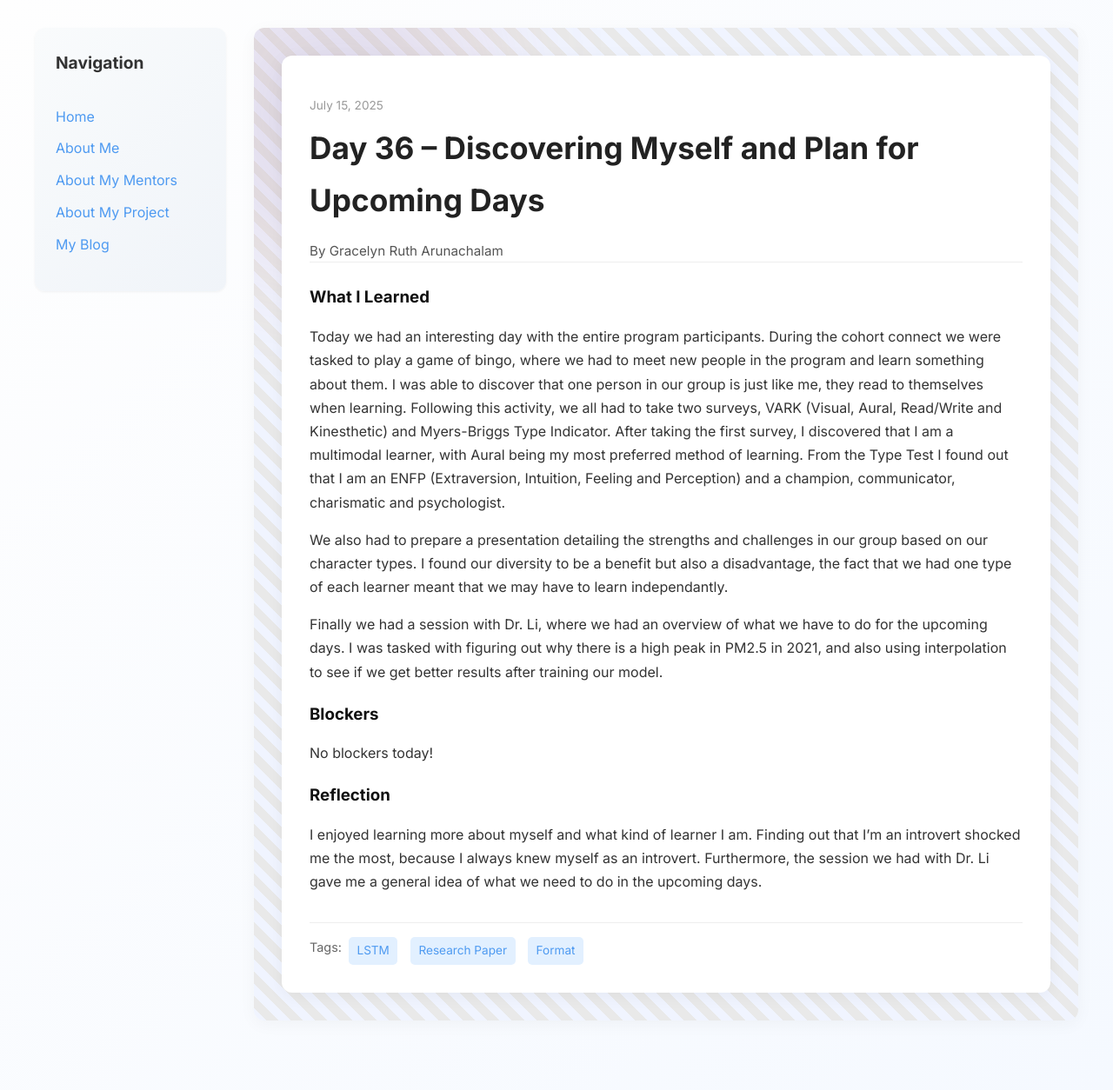
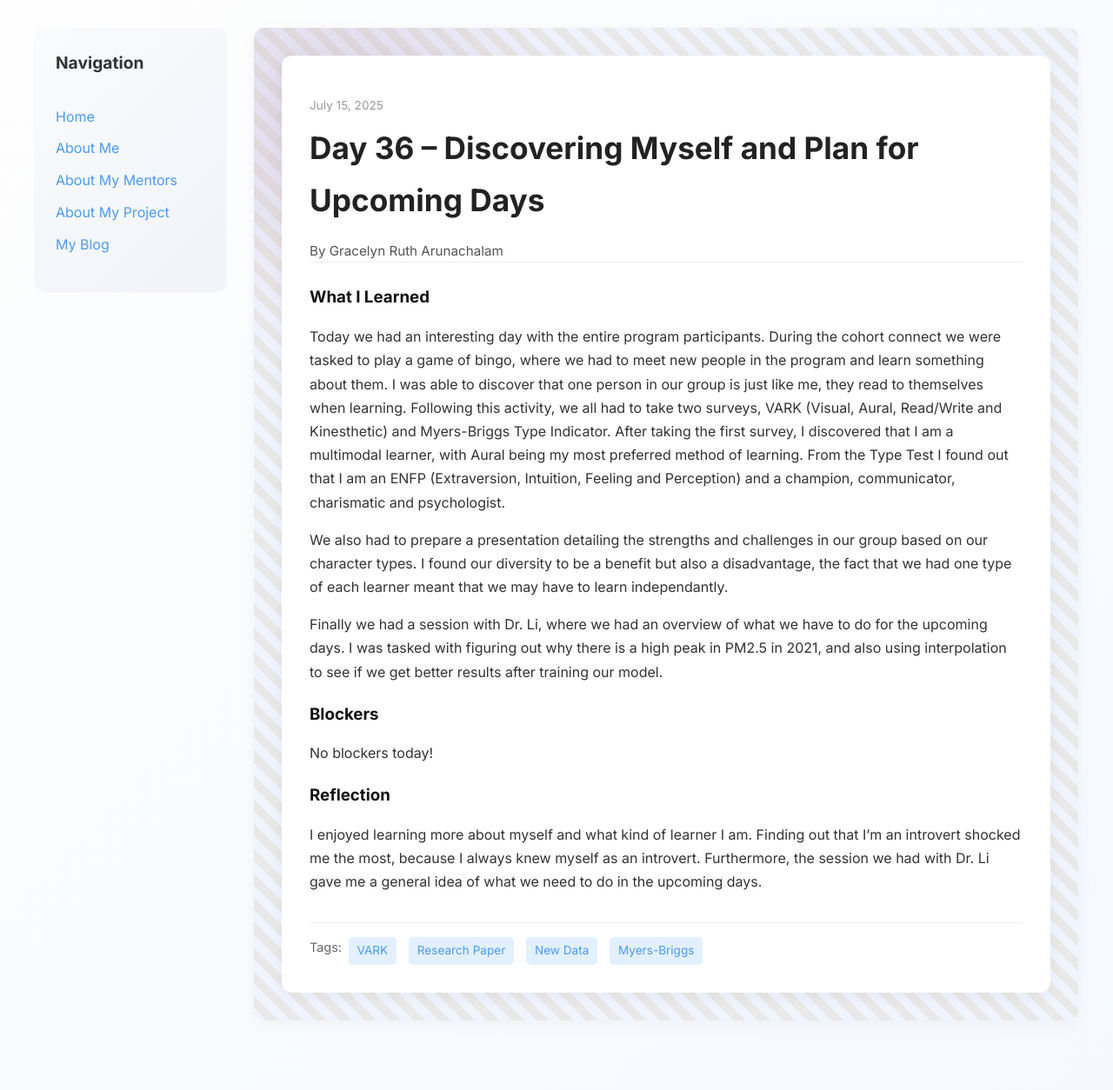
Before and after one commit to GracelynRuth/GracelynRuth.github.io, a Jekyll site: the page built from _posts/2025-07-15-day-36.md, in a window 1280 px wide. Shown: the whole page at 87% size. Built offline with Jekyll 4.4.1, drawn with Linux system fonts in a browser that asks for light colours.

Commit message:
Update 2025-07-15-day-36.md

```diff
--- a/_posts/2025-07-15-day-36.md
+++ b/_posts/2025-07-15-day-36.md
@@ -4,7 +4,7 @@ title: "Day 36 – Discovering Myself and Plan for Upcoming Days"
 date: 2025-07-15
 author: Gracelyn Ruth Arunachalam
 permalink: /day36.html
-tags: ["LSTM", "Research Paper", "Format"]
+tags: ["VARK", "Research Paper", "New Data", "Myers-Briggs"]
 
 what_i_learned: |
   Today we had an interesting day with the entire program participants. During the cohort connect we were tasked to play a game of bingo, where we had to meet new people in the program and learn something about them. I was able to discover that one person in our group is just like me, they read to themselves when learning. Following this activity, we all had to take two surveys, VARK (Visual, Aural, Read/Write and Kinesthetic) and Myers-Briggs Type Indicator. After taking the first survey, I discovered that I am a multimodal learner, with Aural being my most preferred method of learning. From the Type Test I found out that I am an ENFP (Extraversion, Intuition, Feeling and Perception) and a champion, communicator, charismatic and psychologist.
```
